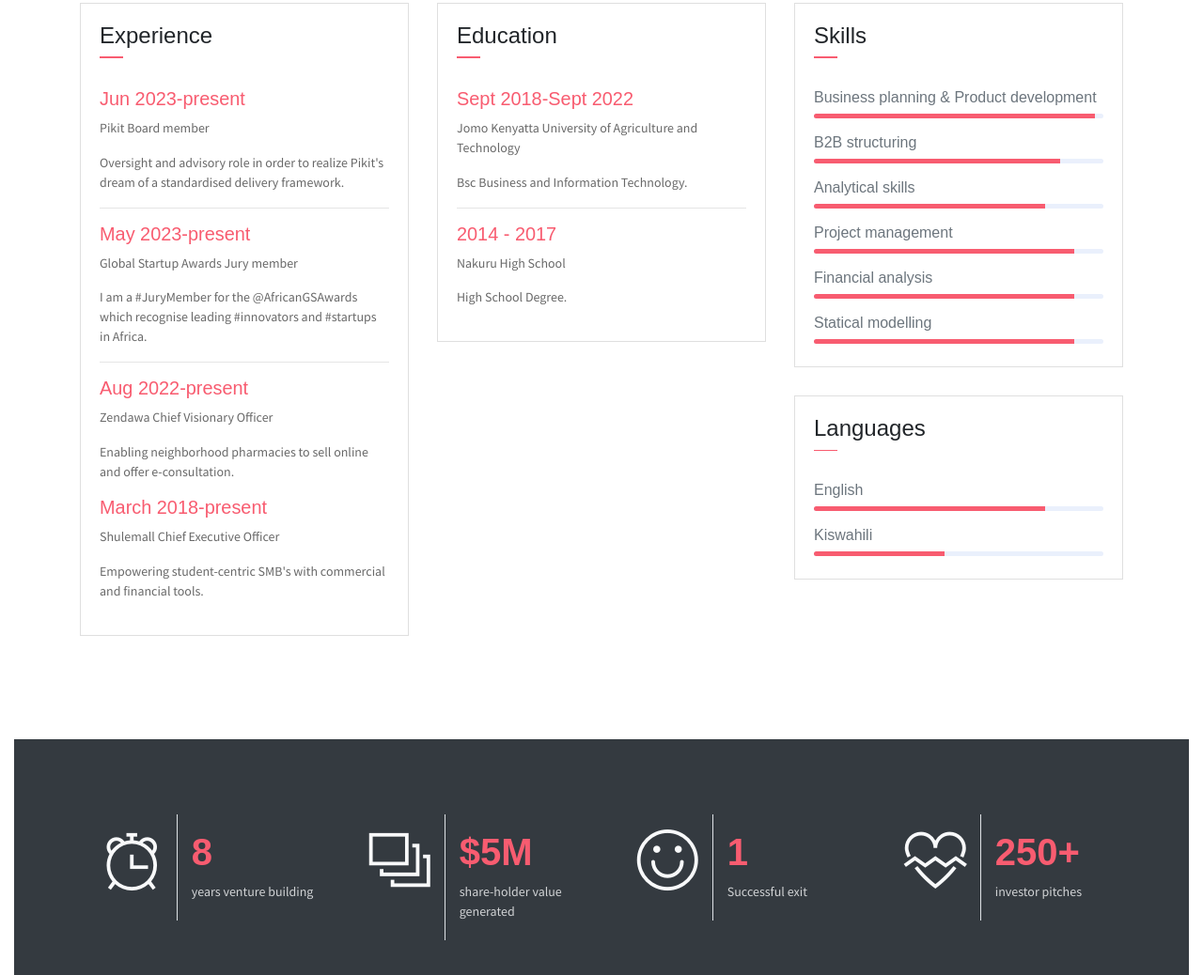
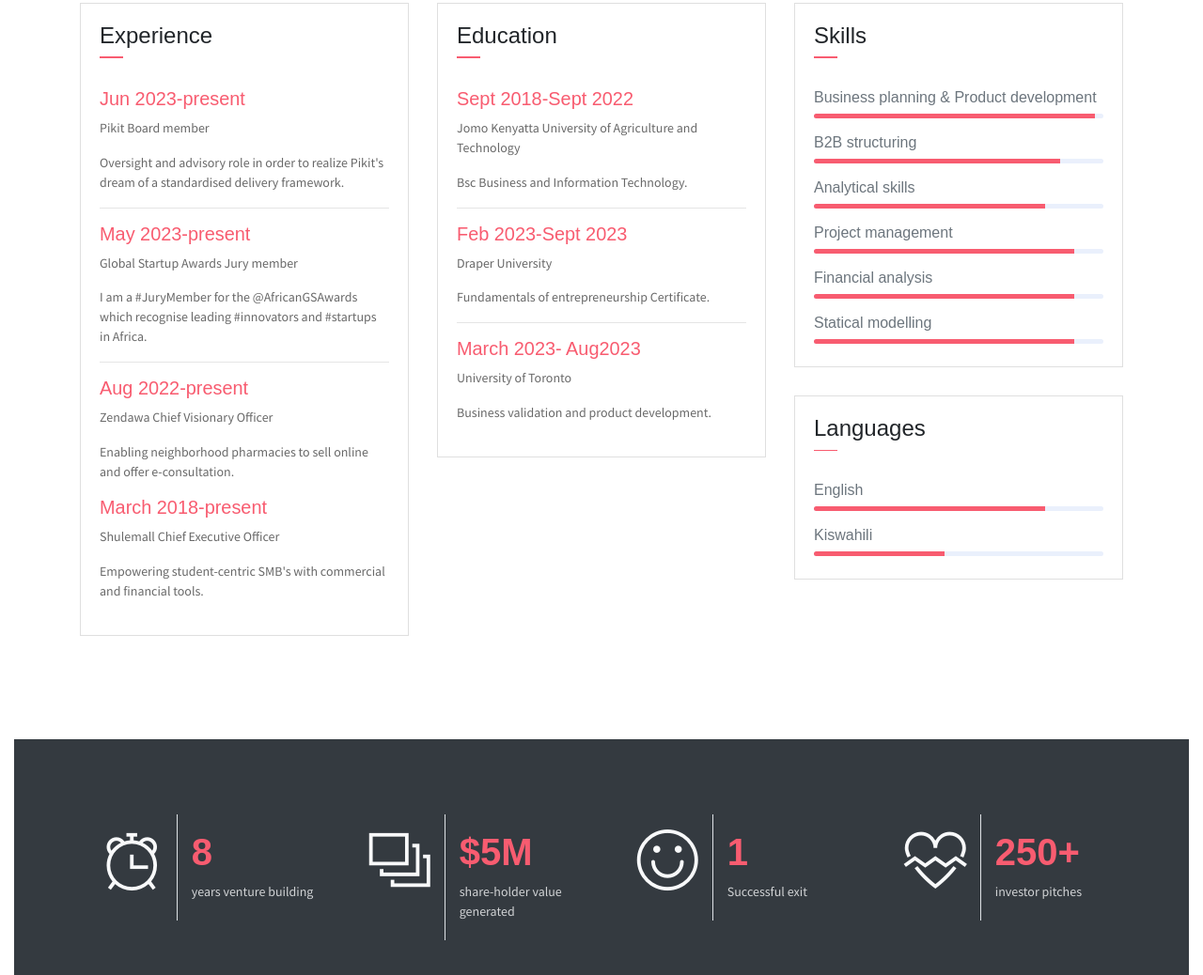
Before and after one commit to Wilfred-Chege/portifolio-website, a website: page public_html/index.html in a window 1280 px wide. Shown: the part 1527-2565 px from the top of the page at 94% size. Drawn offline with Linux system fonts and the light colour scheme; some packages are replaced by stand-ins of ours.

Commit message:
Update index.html education

```diff
--- a/public_html/index.html
+++ b/public_html/index.html
@@ -165,9 +165,13 @@
                                 </P>
                             <P class="subtitle">Bsc Business and Information Technology.</P>
                             <hr>
-                            <h6 class="title text-danger">2014 - 2017</h6>
-                            <P>Nakuru High School</P>
-                            <P class="subtitle">High School Degree.</P>
+                            <h6 class="title text-danger">Feb 2023-Sept 2023</h6>
+                            <P>Draper University</P>
+                            <P class="subtitle">Fundamentals of entrepreneurship Certificate.</P>
+				<hr>
+                            <h6 class="title text-danger">March 2023- Aug2023</h6>
+                            <P>University of Toronto</P>
+                            <P class="subtitle">Business validation and product development.</P>
 
                         </div>
                     </div>
```
